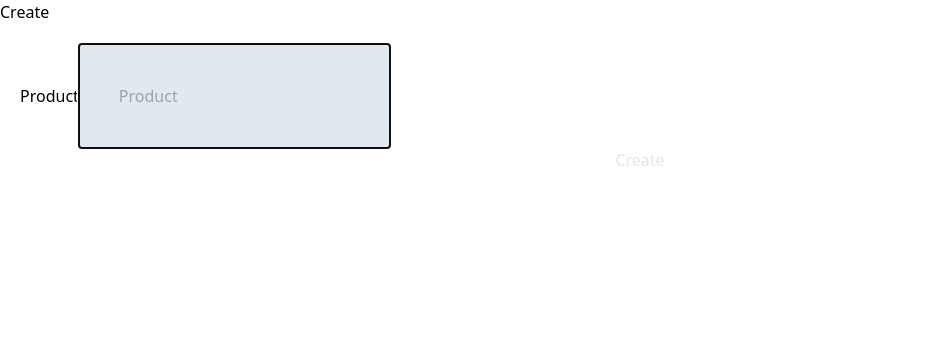
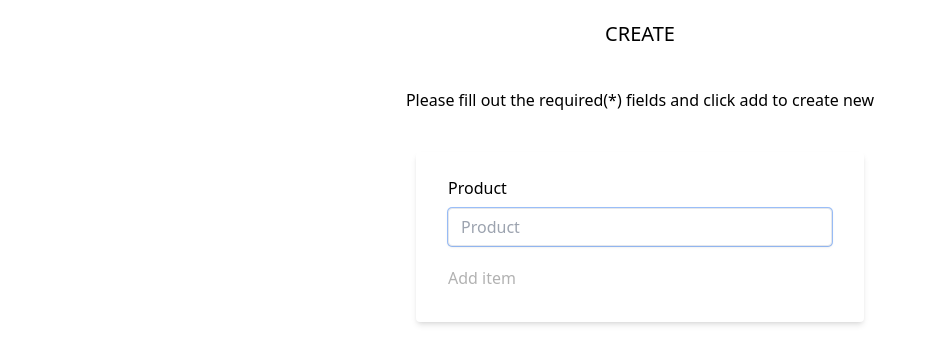
Before and after one commit to labasfrane/warranty-reminder, a Next.js app: page /create in a window 1280 px wide. Shown: the top 364 px of the page, without its empty margins (0-936 px from the left). Built offline with nearby package versions, Linux system fonts and the light colour scheme.

Commit message:
Added http request methods & implemented them

```diff
--- /dev/null
+++ b/constants/url.constants.tsx
@@ -0,0 +1 @@
+export const BASE_URL = "http://localhost:3000";
--- /dev/null
+++ b/http/generic.http.tsx
@@ -0,0 +1,13 @@
+abstract class HttpClient {
+  private _baseUrl: string;
+
+  constructor(baseUrl: string) {
+    this._baseUrl = baseUrl;
+  }
+
+  protected url(url: string): string {
+    return `${this._baseUrl}${url}`;
+  }
+}
+
+export default HttpClient;
--- /dev/null
+++ b/http/requests.http.tsx
@@ -0,0 +1,30 @@
+import { BASE_URL } from "../constants/url.constants";
+import HttpClient from "./generic.http";
+import { Product } from "@prisma/client";
+
+class HttpRequest extends HttpClient {
+  constructor() {
+    super(BASE_URL);
+  }
+
+  public async postProduct({ ...product }: Product): Promise<Product> {
+    const body = product;
+    const response = await fetch(this.url("/api/post"), {
+      method: "POST",
+      headers: { "Content-Type": "application/json" },
+      body: JSON.stringify(body),
+    });
+
+    return response.json();
+  }
+
+  public async deleteProduct(id: number): Promise<Object> {
+    const response = await fetch(this.url(`/api/post/${id}`), {
+      method: "DELETE",
+    });
+
+    return response;
+  }
+}
+
+export default HttpRequest;
--- a/pages/create.tsx
+++ b/pages/create.tsx
@@ -1,58 +1,62 @@
-import { Router, useRouter } from "next/router";
-import React, { useState } from "react";
+import { useRouter } from "next/router";
+import React, { useId, useState } from "react";
+import HttpRequest from "../http/requests.http";
 
 type Props = {};
 
 const Create = ({}: Props) => {
   const [title, setTitle] = useState("");
   const [description, setDescription] = useState("");
+  const id = useId();
 
   const router = useRouter();
+
+  const httpRequest = new HttpRequest();
 
   const submitData = async (e: React.SyntheticEvent) => {
     e.preventDefault();
     try {
-      const body = { title };
-      await fetch("/api/post", {
-        method: "POST",
-        headers: { "Content-Type": "application/json" },
-        body: JSON.stringify(body),
-      });
+      const body = { title, description, id };
+      await httpRequest.postProduct(body);
       await router.push("/");
     } catch (error) {
       console.error(error);
     }
   };
+
   return (
-    <div>
-      <h1>Create </h1>
+    <div className="flex flex-col justify-center items-center space-y-10 py-5 ">
+      <h1 className="text-xl uppercase">Create</h1>
+      <p className="">
+        Please fill out the required(*) fields and click add to create new
+      </p>
+      <div className="w-full max-w-md">
         <form
           onSubmit={submitData}
-        className="flex flex-col p-5 justify-center align-center"
-        action=""
+          className="bg-white shadow-md rounded px-8 pt-6 pb-8 mb-4"
         >
-        <label>
+          <div className="mb-5">
+            <label htmlFor="productField" className="block mb-2">
               Product
+            </label>
             <input
-            className="p-10 bg-slate-200"
+              id="productField"
+              className="shadow appearance-none border rounded w-full py-2 px-3 text-gray-700 leading-tight focus:outline-none focus:ring-1"
               autoFocus
               type="text"
               placeholder="Product"
               value={title}
               onChange={(e) => setTitle(e.target.value)}
             />
-        </label>
-        {/* <label className="flex p-2">
-          Description
-          <textarea name="" id="" placeholder="Write a short summary..." />
-        </label> */}
+          </div>
           <input
-          className="disabled:opacity-10 cursor-pointer"
+            className="disabled:opacity-30 cursor-pointer"
             disabled={!title}
             type="submit"
-          value="Create"
+            value="Add item"
           />
         </form>
+      </div>
     </div>
   );
 };
--- a/pages/item/[id].tsx
+++ b/pages/item/[id].tsx
@@ -4,6 +4,7 @@ import { Product } from "@prisma/client";
 import prisma from "../../lib/prisma";
 import { useSession } from "next-auth/react";
 import { useRouter } from "next/router";
+import HttpRequest from "../../http/requests.http";
 
 export const getServerSideProps: any = async ({ params }: any) => {
   const post = await prisma.product.findUnique({
@@ -21,12 +22,10 @@ const DetailProductView: React.FC<Product> = (props) => {
   let title = props.title;
   const { data: session } = useSession();
   const isUserLogedIn = Boolean(session);
+  const httpRequest = new HttpRequest();
 
-  //Delete function
   async function deleteProduct(id: string): Promise<void> {
-    await fetch(`/api/post/${id}`, {
-      method: "DELETE",
-    });
+    await httpRequest.deleteProduct(+id);
     router.push("/");
   }
 
```
Lines whose indentation alone changed are shown as unchanged.
